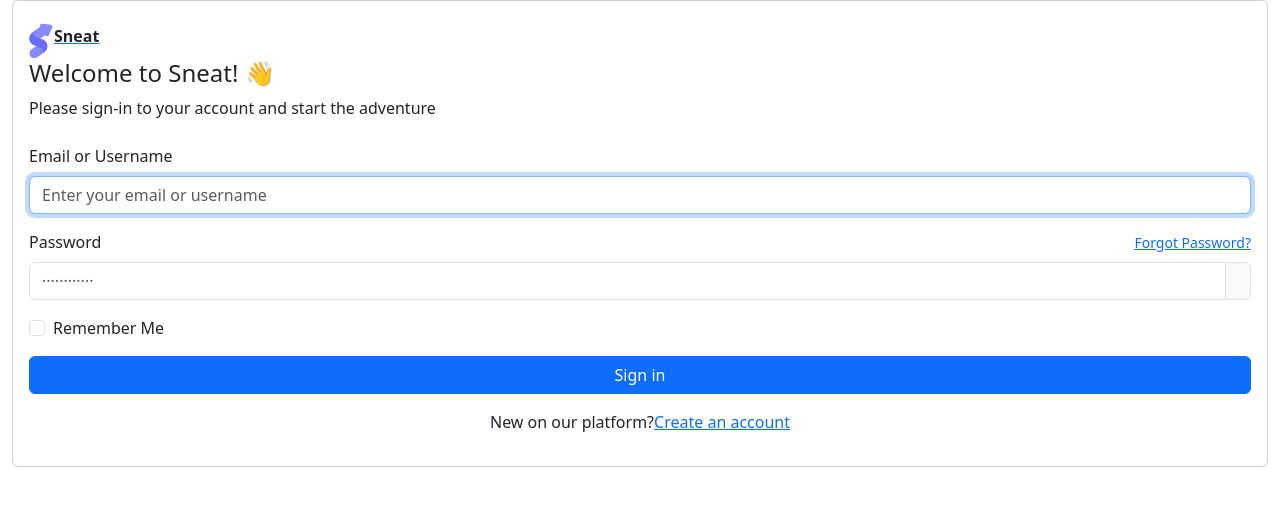
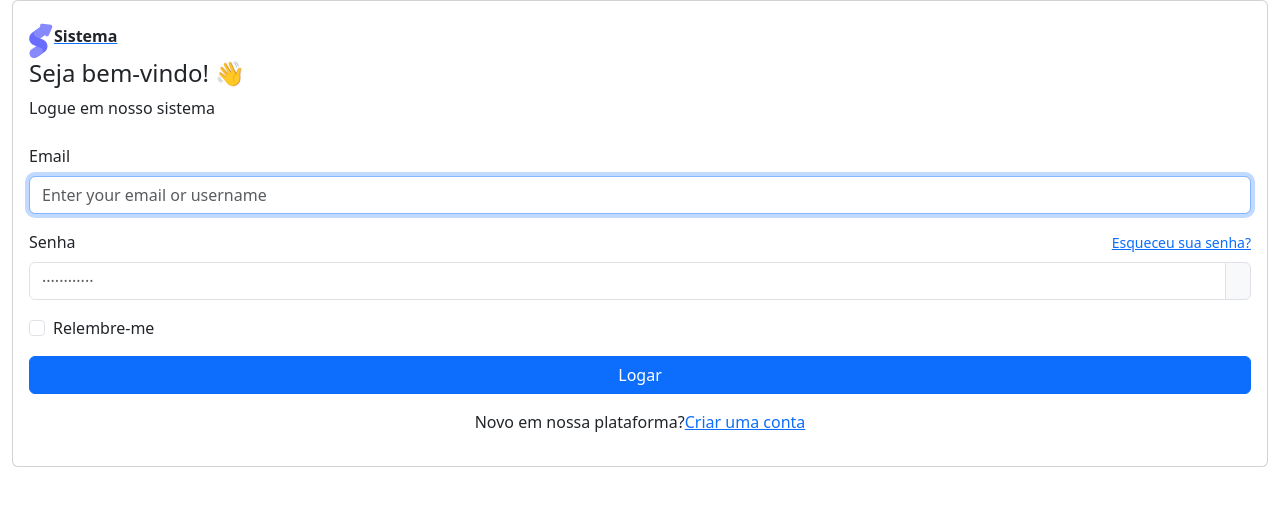
Before and after one commit to danilocasimiro/front-ecommerce, a Next.js app: page /login in a window 1280 px wide. Shown: the top 506 px of the page. Built offline with nearby package versions, Linux system fonts and the light colour scheme; no server answers.

Commit message:
Translate login form

```diff
--- a/src/components/Forms/LoginForm.tsx
+++ b/src/components/Forms/LoginForm.tsx
@@ -75,15 +75,15 @@ export default function LoginForm() {
                         </g>
                       </svg>
                     </span>
-                    <span className="app-brand-text demo text-body fw-bolder">Sneat</span>
+                    <span className="app-brand-text demo text-body fw-bolder">Sistema</span>
                   </a>
                 </div>
-                <h4 className="mb-2">Welcome to Sneat! 👋</h4>
-                <p className="mb-4">Please sign-in to your account and start the adventure</p>
+                <h4 className="mb-2">Seja bem-vindo! 👋</h4>
+                <p className="mb-4">Logue em nosso sistema</p>
 
                 <form className='mb-3' onSubmit={(event) => handleSubmit(event)}>
                   <div className="mb-3">
-                    <label htmlFor="email" className="form-label">Email or Username</label>
+                    <label htmlFor="email" className="form-label">Email</label>
                     <input
                       type="text"
                       className="form-control"
@@ -96,9 +96,9 @@ export default function LoginForm() {
                   </div>
                   <div className="mb-3 form-password-toggle">
                     <div className="d-flex justify-content-between">
-                      <label className="form-label" htmlFor="password">Password</label>
+                      <label className="form-label" htmlFor="password">Senha</label>
                       <a href="auth-forgot-password-basic.html">
-                        <small>Forgot Password?</small>
+                        <small>Esqueceu sua senha?</small>
                       </a>
                     </div>
                     <div className="input-group input-group-merge">
@@ -117,18 +117,18 @@ export default function LoginForm() {
                   <div className="mb-3">
                     <div className="form-check">
                       <input className="form-check-input" type="checkbox" id="remember-me" />
-                      <label className="form-check-label" htmlFor="remember-me"> Remember Me </label>
+                      <label className="form-check-label" htmlFor="remember-me">Relembre-me </label>
                     </div>
                   </div>
                   <div className="mb-3">
-                    <button className="btn btn-primary d-grid w-100" type="submit">Sign in</button>
+                    <button className="btn btn-primary d-grid w-100" type="submit">Logar</button>
                   </div>
                 </form>
 
                 <p className="text-center">
-                  <span>New on our platform?</span>
-                  <a href="auth-register-basic.html">
-                    <span>Create an account</span>
+                  <span>Novo em nossa plataforma?</span>
+                  <a href="/registration">
+                    <span>Criar uma conta</span>
                   </a>
                 </p>
               </div>
```
